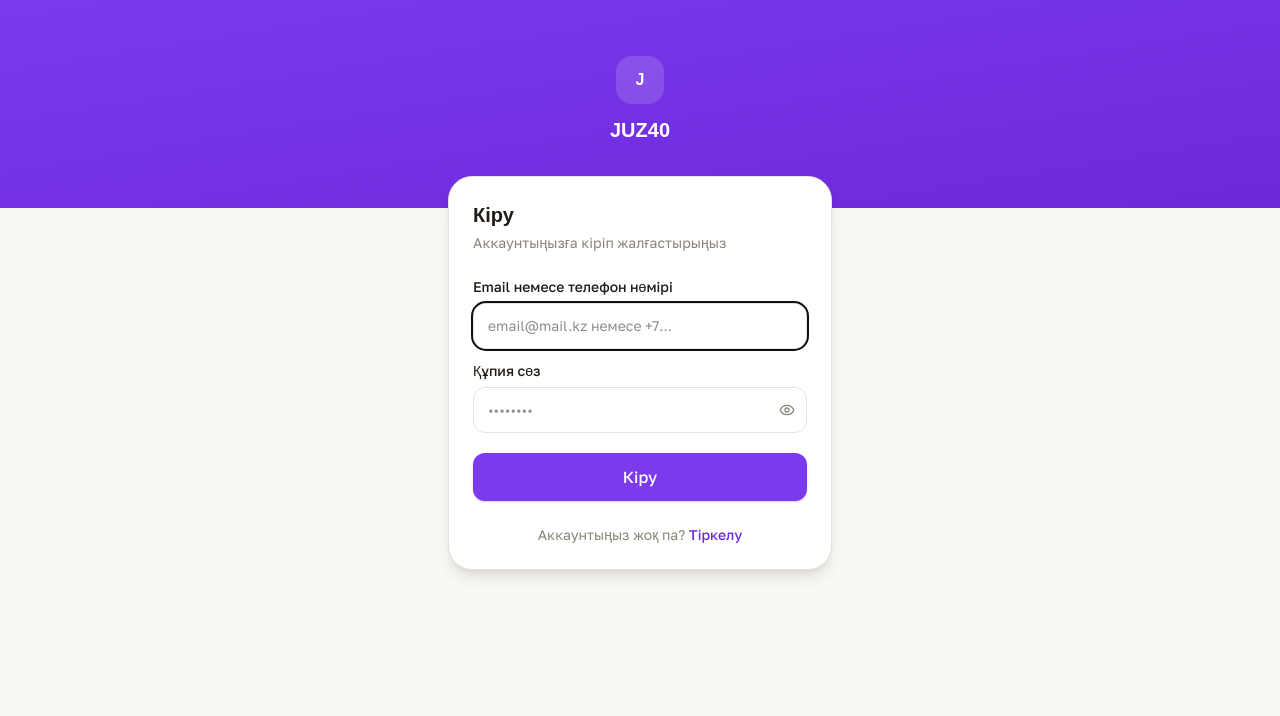
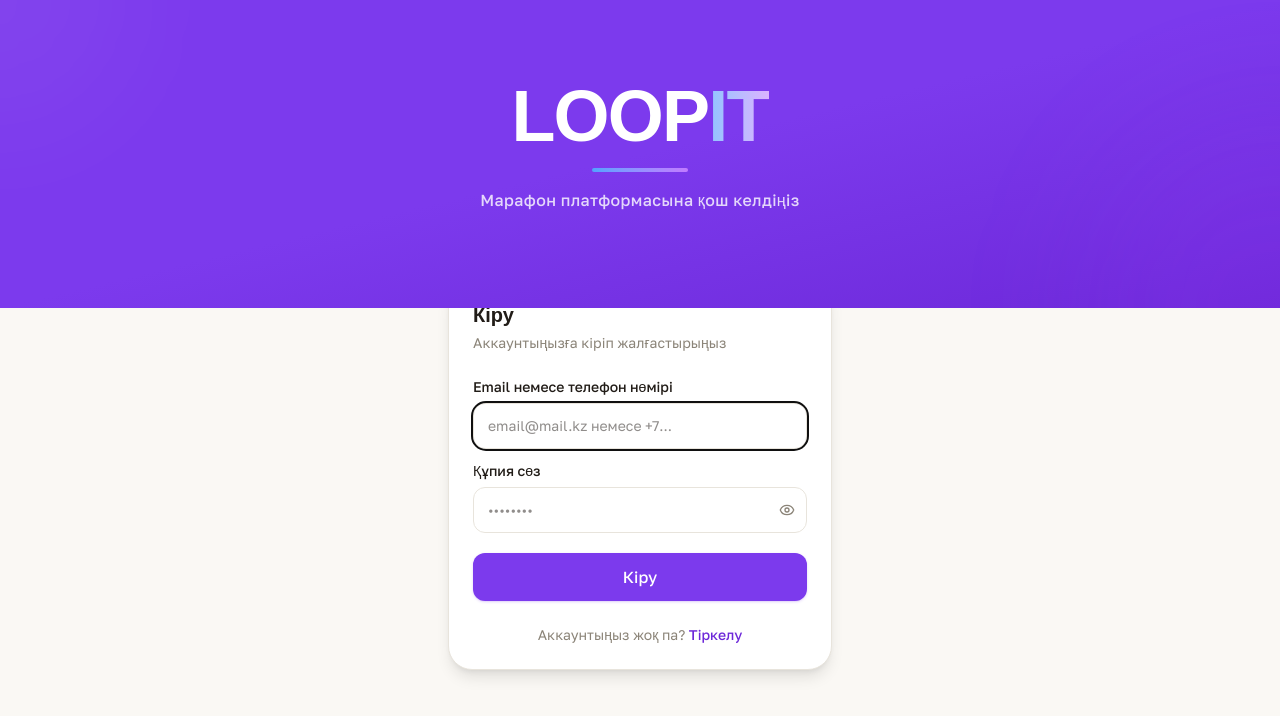
Before and after one commit to Dinislam2009/dimashshh, a Next.js app: page /login in a window 1280 px wide. Shown: the top 716 px of the page. Built offline with nearby package versions, Linux system fonts and the light colour scheme; a web font is replaced by a local one.

Commit message:
Update page.js

```diff
--- a/app/login/page.js
+++ b/app/login/page.js
@@ -30,11 +30,27 @@ export default function LoginPage() {
 
   return (
     <div className="min-h-screen flex flex-col bg-paper">
-      <div className="bg-gradient-to-br from-horizon to-horizon-dark px-6 pt-14 pb-16 text-white text-center">
-        <div className="h-12 w-12 rounded-2xl bg-white/15 backdrop-blur mx-auto mb-3 flex items-center justify-center">
-          <span className="font-display font-extrabold">J</span>
+      {/* Логотип бөлігі - мәтіндік логотип */}
+      <div className="relative bg-gradient-to-br from-horizon via-horizon to-horizon-dark px-6 pt-20 pb-24 overflow-hidden">
+        {/* Декоративті шеңберлер */}
+        <div className="absolute top-0 left-0 w-64 h-64 bg-white/5 rounded-full -translate-x-32 -translate-y-32 blur-3xl"></div>
+        <div className="absolute bottom-0 right-0 w-96 h-96 bg-purple-500/10 rounded-full translate-x-48 translate-y-48 blur-3xl"></div>
+
+        {/* Мәтіндік логотип */}
+        <div className="relative z-10 flex flex-col items-center justify-center">
+          {/* LOOPIT жазуы - үлкен градиентті шрифтпен */}
+          <h1 className="font-display font-extrabold text-6xl md:text-7xl text-white tracking-tight">
+            LOOP<span className="bg-gradient-to-r from-blue-300 to-purple-300 bg-clip-text text-transparent">IT</span>
+          </h1>
+
+          {/* Астындағы сызық */}
+          <div className="mt-4 w-24 h-1 bg-gradient-to-r from-blue-400 to-purple-400 rounded-full"></div>
+
+          {/* Сипаттама */}
+          <p className="mt-4 text-base text-white/80 font-medium tracking-wide">
+            Марафон платформасына қош келдіңіз
+          </p>
         </div>
-        <h1 className="font-display font-extrabold text-xl">JUZ40</h1>
       </div>
 
       <div className="flex-1 px-6 -mt-8">
```
